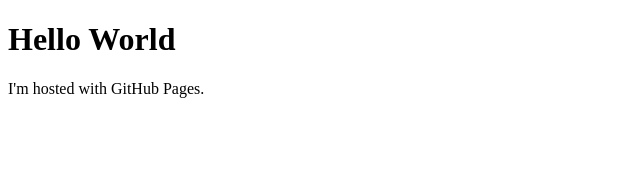
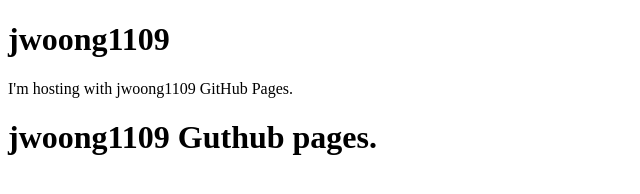
Before and after one commit to jwoong1109/jwoong1109.github.io, a plain HTML site: page index.html in a window 1280 px wide. Shown: the whole page, without its empty margins (0-640 px from the left). Drawn offline with Linux system fonts and the light colour scheme.

Commit message:
update index.html

```diff
--- a/index.html
+++ b/index.html
@@ -1,7 +1,8 @@
 <!DOCTYPE html>
 <html>
 <body>
-<h1>Hello World</h1>
-<p>I'm hosted with GitHub Pages.</p>
+<h1>jwoong1109</h1>
+<p>I'm hosting with jwoong1109 GitHub Pages.</p>
+<h1>jwoong1109 Guthub pages.</h1>
 </body>
 </html>
```
